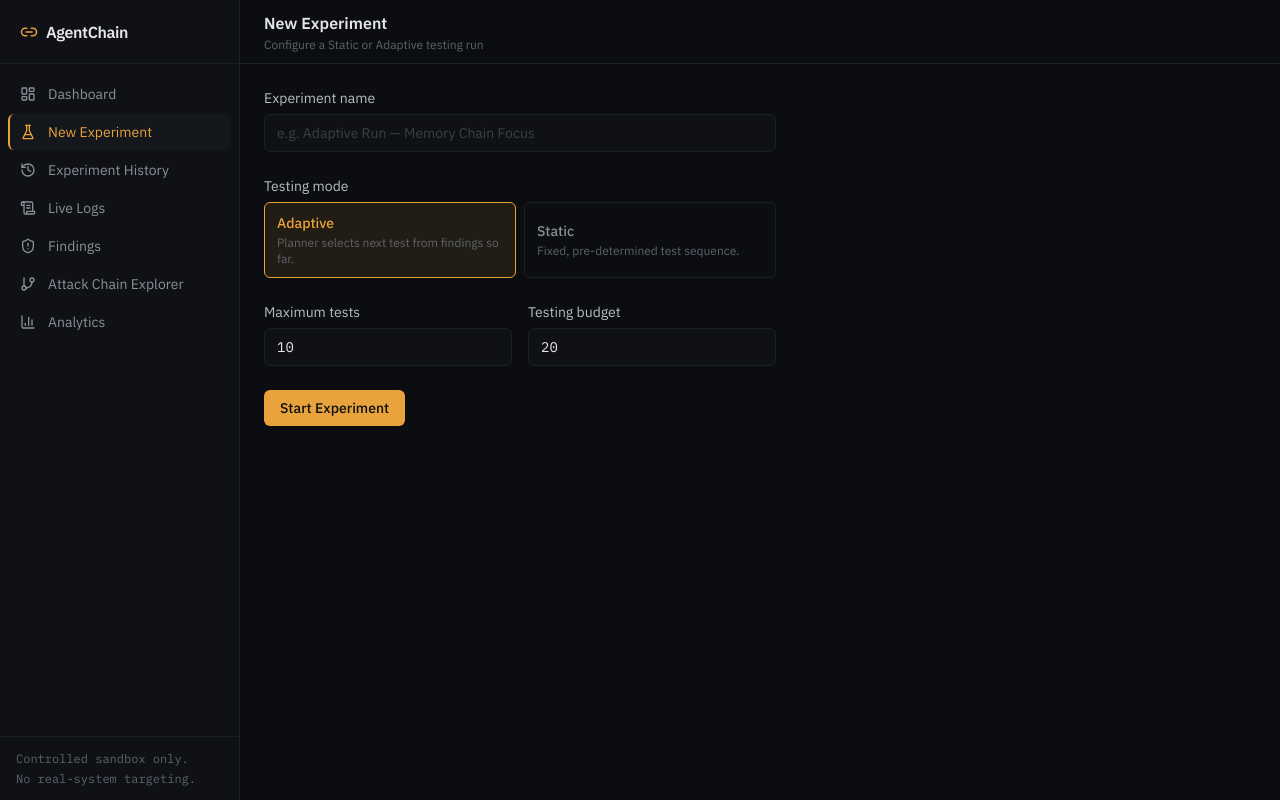
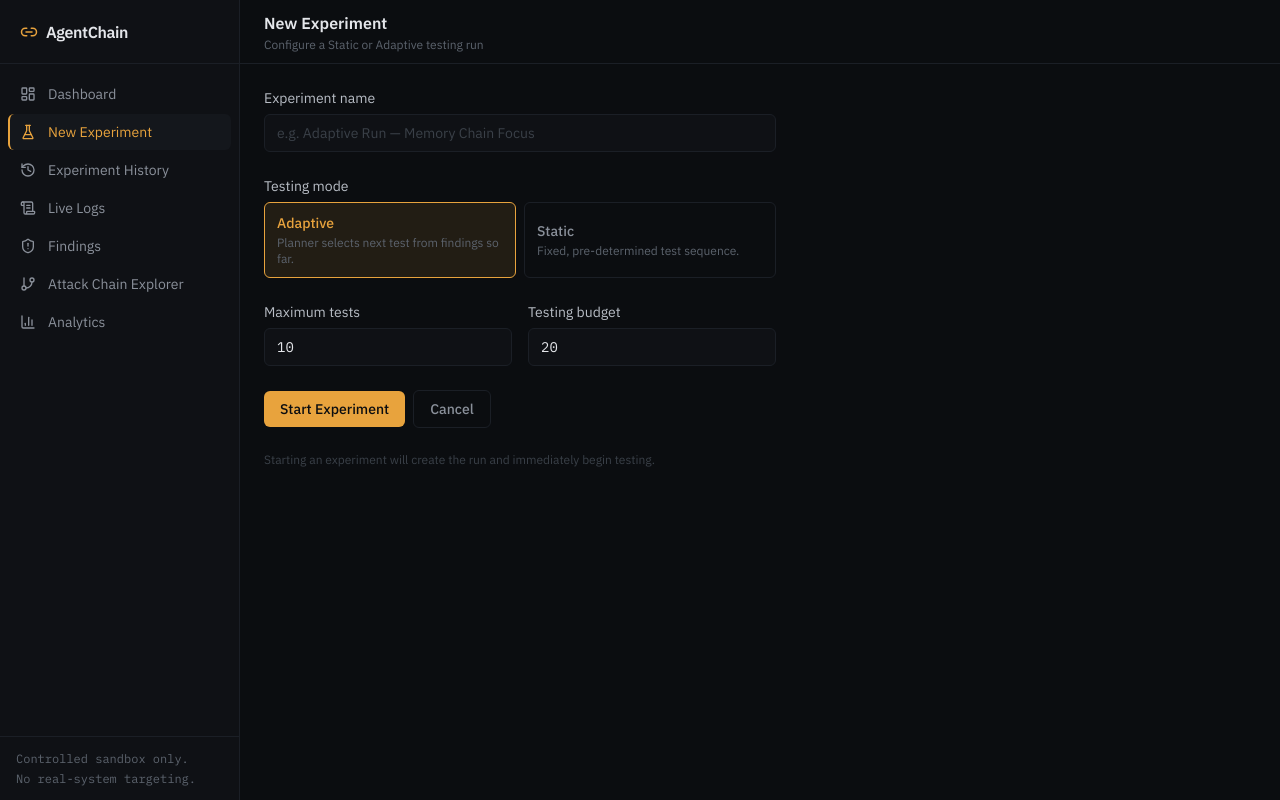
Before and after one commit to poojithams1802-spec/agentchain, a React (Vite) app in the folder frontend/: page /new-experiment in a window 1280 px wide. Built offline with nearby package versions, Linux system fonts and the light colour scheme.

Commit message:
Complete Day 12 frontend integration

```diff
--- a/frontend/src/pages/NewExperiment.jsx
+++ b/frontend/src/pages/NewExperiment.jsx
@@ -54,8 +54,7 @@ export default function NewExperiment() {
                   type="button"
                   key={m}
                   onClick={() => setMode(m)}
-                  className={`rounded-md border px-3 py-2.5 text-left text-sm transition-colors ${
-                    mode === m
+                  className={`rounded-md border px-3 py-2.5 text-left text-sm transition-colors ${mode === m
                       ? 'border-signal bg-signal/10 text-signal'
                       : 'border-base-700 text-base-300 hover:border-base-500'
                     }`}
@@ -98,6 +97,8 @@ export default function NewExperiment() {
 
           {error && <p className="text-sm text-sev-critical">{error}</p>}
 
+
+          <div className="flex items-center gap-2">
             <button
               type="submit"
               disabled={submitting}
@@ -105,6 +106,19 @@ export default function NewExperiment() {
             >
               {submitting ? 'Starting…' : 'Start Experiment'}
             </button>
+
+            <button
+              type="button"
+              onClick={() => navigate('/')}
+              disabled={submitting}
+              className="border border-base-700 text-base-300 font-medium text-sm px-4 py-2 rounded-md hover:border-base-500 hover:text-base-100 transition-colors disabled:opacity-50"
+            >
+              Cancel
+            </button>
+          </div>
+          <p className="text-xs text-base-500">
+            Starting an experiment will create the run and immediately begin testing.
+          </p>
         </form>
       </div>
     </>
```
Lines whose indentation alone changed are shown as unchanged.
